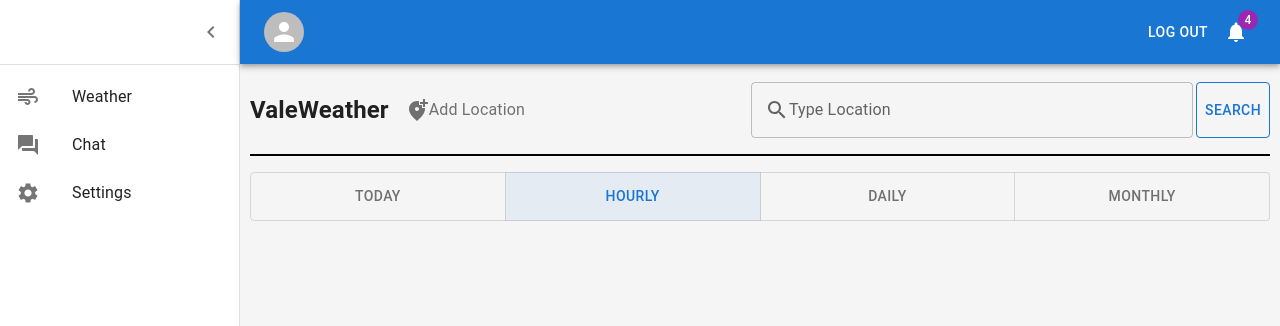
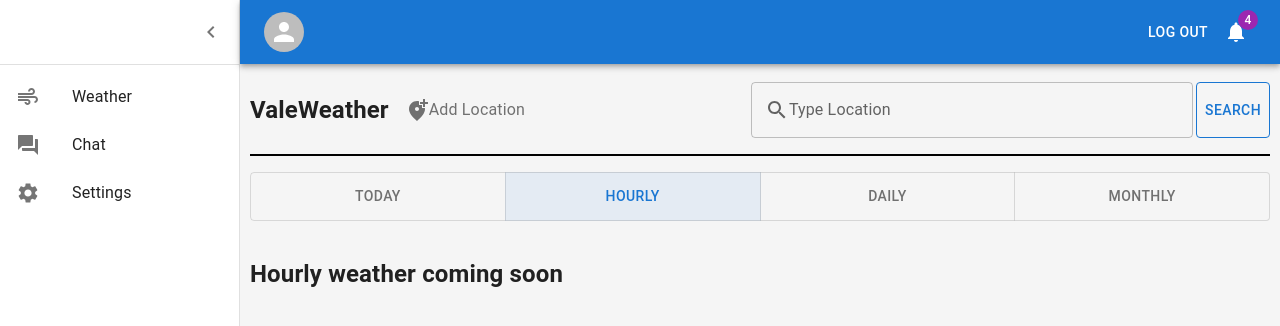
Before and after one commit to ValentinKarrica/weather_app, a React (Create React App) app: page /dashboard in a window 1280 px wide. Both pictures are taken after a click on the button "HOURLY". Shown: the top 326 px of the page. Built offline with nearby package versions, Linux system fonts and the light colour scheme.

Commit message:
refactor dashboard

```diff
--- a/src/screens/dashboard/components/MainDash.tsx
+++ b/src/screens/dashboard/components/MainDash.tsx
@@ -131,6 +131,9 @@ const MainDash = () => {
       </SecondNav>
       <BasicModal />
       {selectValue === "Today" && <DailyWeather />}
+      {selectValue === "Hourly" && <h2>Hourly weather coming soon</h2>}
+      {selectValue === "Daily" && <h2>Daily weather coming soon</h2>}
+      {selectValue === "Monthly" && <h2>Monthly weather coming soon</h2>}
     </MainContainer>
   );
 };
```
